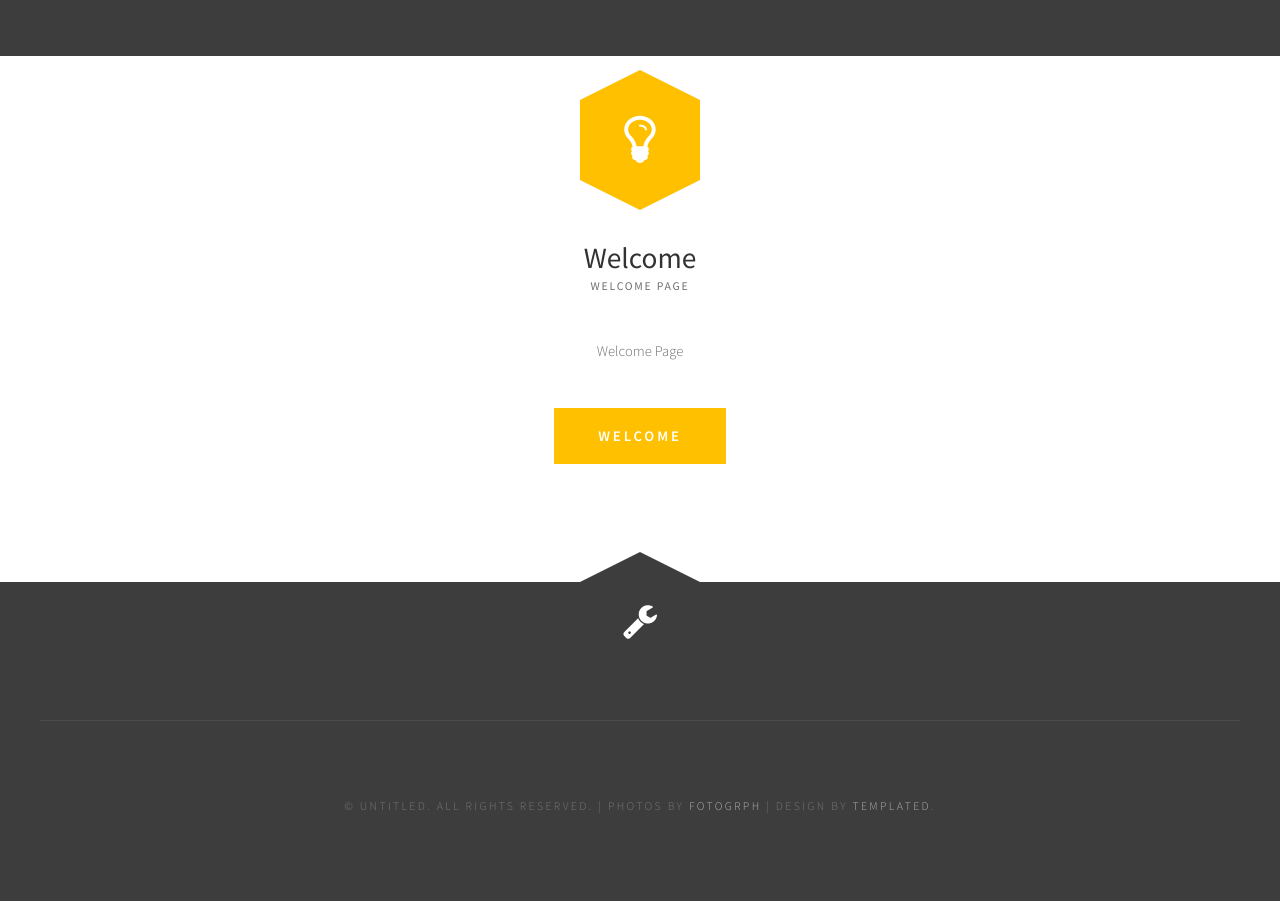
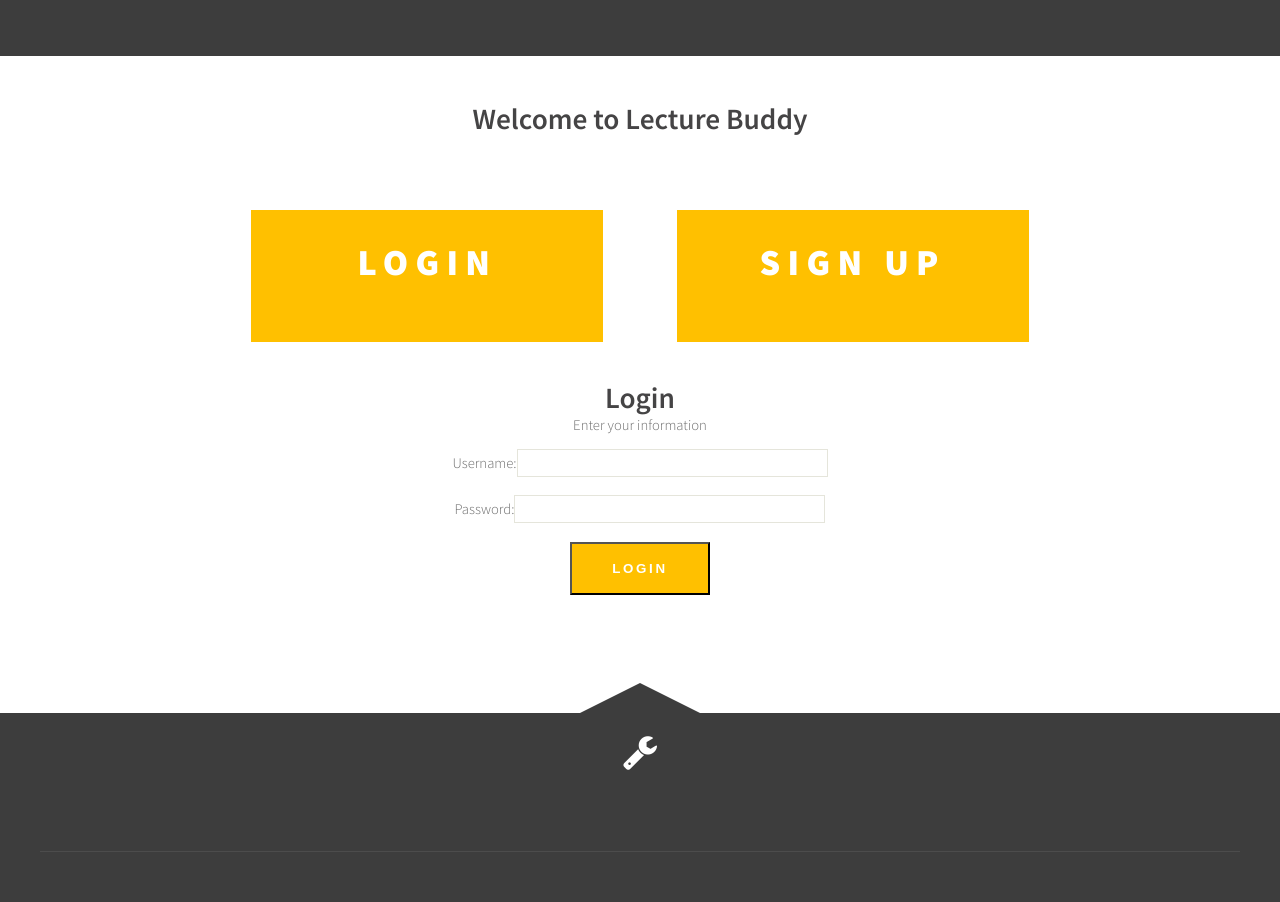
Before and after one commit to emorelleum/Lecture-Buddy, a Flask app: page / in a window 1280 px wide. Shown: the part 414-1316 px from the top of the page. Run offline with Flask 2, Linux system fonts and the light colour scheme; parts of the project's set-up code (start-up, migrations or seed data) failed here and were passed over; some libraries are stand-ins or nearby versions.

Commit message:
Login and welcome pages, still have some prettification to do, but functional

```diff
--- a/static/css/default.css
+++ b/static/css/default.css
@@ -1040,6 +1040,11 @@ ul.contact li a.icon-rss:before
   width: 300px;
   text-align: left;}
 
+.form_settings .login
+{ float: none;
+  width: 300px;
+  text-align: left;}
+
 .form_settings input, .form_settings textarea
 { padding: 5px;
   width: 299px;
--- a/templates/welcome.html
+++ b/templates/welcome.html
@@ -1,19 +1,23 @@
 {% extends "layout.html" %}
 
 {% block content %}
+
 <div id="wrapper">
 	<div id="featured-wrapper">
-		<div class="extra2 container">
-			<div class="ebox1">
-				<div class="hexagon"><span class="icon icon-lightbulb"></span></div>
-				<div class="title">
-					<h2>Welcome</h2>
-					<span class="byline">Welcome Page</span>
+		<h1>Welcome to Lecture Buddy</h1>
+		<br>
+		<br>
+		<a class = "button-big" href="/insertLinkHere">Login</a><a class = "button-big" href="/insertLinkHere">Sign Up</a>
+						<h1>Login</h1>
+				<span class="byline">Enter your information</span>
+
+				<form action="/login" method="POST">
+				<div class="form_settings">
+				<p><span class="login">Username:</span><input class="contact" type="text" name="username" value="" /></p>
+				<p><span class="login">Password:</span><input class="contact" type="text" name="password" value="" /></p>
 				</div>
-				<p>Welcome Page</p>
-				<a href="/welcome" class="button">Welcome</a>
-			</div>
-		</div>
+				<input class="button" type="submit" name="login" value="Login"/>
+				</form>
 	</div>
 </div>
 
```
Also changed, not shown: templates/login.html (+8 -5 lines).
